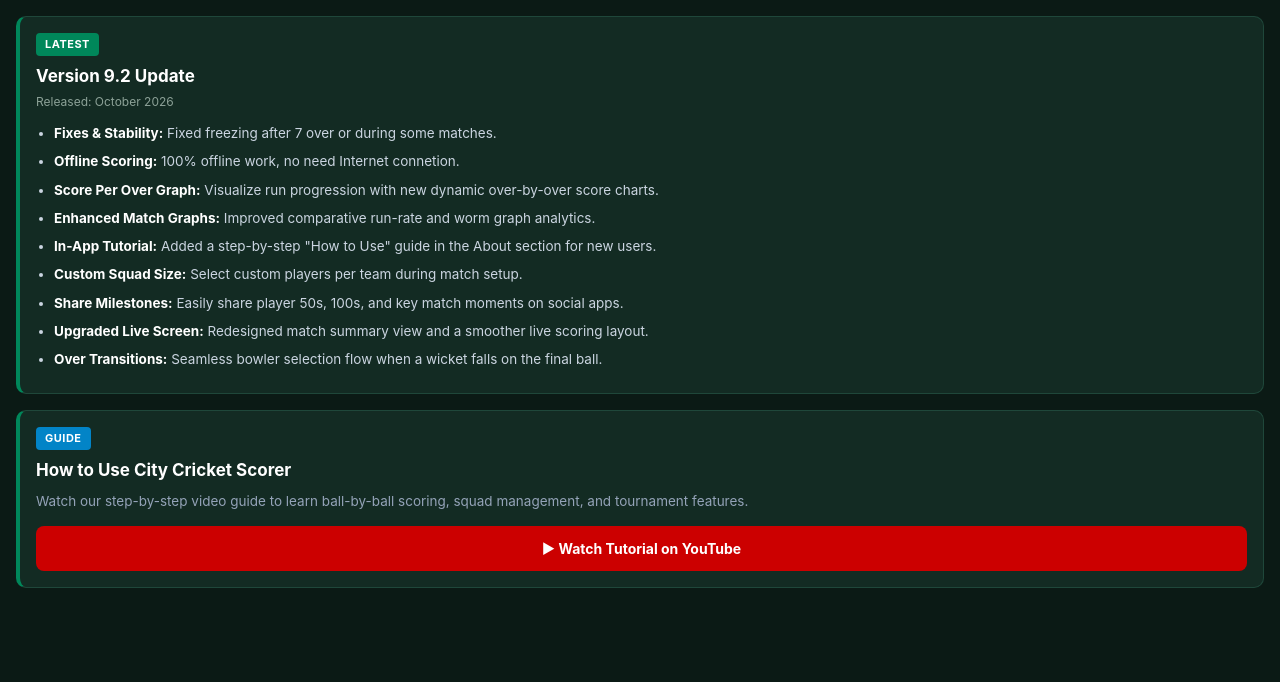
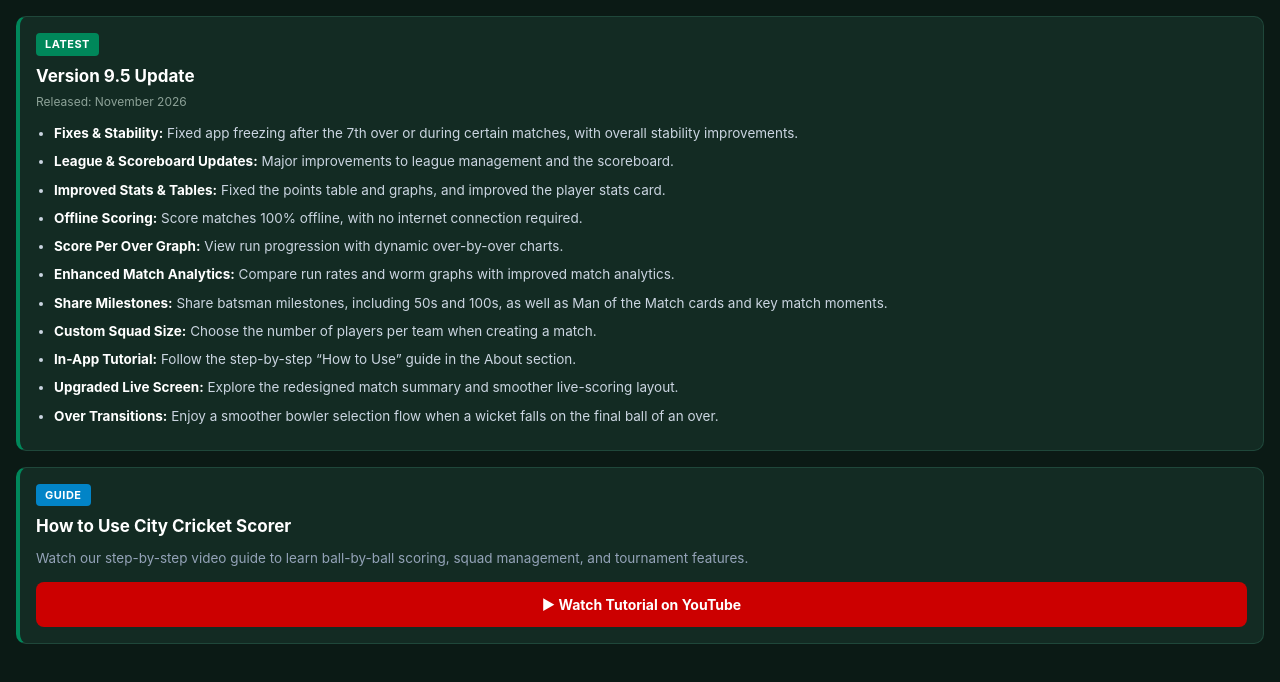
Before and after one commit to IamAnisurrahman/citycricketscorer-whats-new, a plain HTML site: page index.html in a window 1280 px wide. Drawn offline with Linux system fonts and the light colour scheme.

Commit message:
Update version and release notes in index 9.5.html

```diff
--- a/index.html
+++ b/index.html
@@ -82,19 +82,21 @@
     <div class="badge-container">
       <span class="badge">Latest</span>
     </div>
-    <div class="version-title">Version 9.2 Update</div>
-    <div class="release-date">Released: October 2026</div>
+    <div class="version-title">Version 9.5 Update</div>
+    <div class="release-date">Released: November 2026</div>
     <ul>
-      <li><strong>Fixes & Stability:</strong> Fixed freezing after 7 over or during some matches.</li>
-      <li><strong>Offline Scoring:</strong> 100% offline work, no need Internet connetion.</li>
-      <li><strong>Score Per Over Graph:</strong> Visualize run progression with new dynamic over-by-over score charts.</li>
-      <li><strong>Enhanced Match Graphs:</strong> Improved comparative run-rate and worm graph analytics.</li>
-      <li><strong>In-App Tutorial:</strong> Added a step-by-step "How to Use" guide in the About section for new users.</li>
-      <li><strong>Custom Squad Size:</strong> Select custom players per team during match setup.</li>
-      <li><strong>Share Milestones:</strong> Easily share player 50s, 100s, and key match moments on social apps.</li>
-      <li><strong>Upgraded Live Screen:</strong> Redesigned match summary view and a smoother live scoring layout.</li>
-      <li><strong>Over Transitions:</strong> Seamless bowler selection flow when a wicket falls on the final ball.</li>
-    </ul>
+      <li><strong>Fixes & Stability:</strong> Fixed app freezing after the 7th over or during certain matches, with overall stability improvements.</li>
+      <li><strong>League & Scoreboard Updates:</strong> Major improvements to league management and the scoreboard.</li>
+      <li><strong>Improved Stats & Tables:</strong> Fixed the points table and graphs, and improved the player stats card.</li>
+      <li><strong>Offline Scoring:</strong> Score matches 100% offline, with no internet connection required.</li>
+      <li><strong>Score Per Over Graph:</strong> View run progression with dynamic over-by-over charts.</li>
+      <li><strong>Enhanced Match Analytics:</strong> Compare run rates and worm graphs with improved match analytics.</li>
+      <li><strong>Share Milestones:</strong> Share batsman milestones, including 50s and 100s, as well as Man of the Match cards and key match moments.</li>
+      <li><strong>Custom Squad Size:</strong> Choose the number of players per team when creating a match.</li>
+      <li><strong>In-App Tutorial:</strong> Follow the step-by-step “How to Use” guide in the About section.</li>
+      <li><strong>Upgraded Live Screen:</strong> Explore the redesigned match summary and smoother live-scoring layout.</li>
+      <li><strong>Over Transitions:</strong> Enjoy a smoother bowler selection flow when a wicket falls on the final ball of an over.</li>
+  </ul>
   </div>
 
   <!-- How to Use Tutorial Card -->
```
